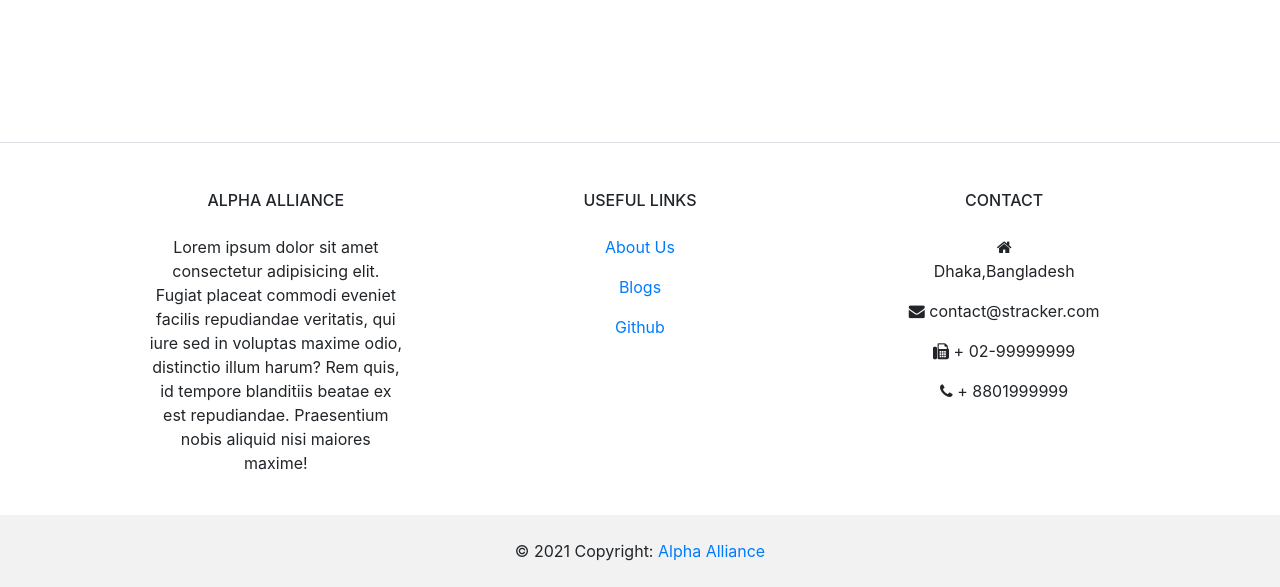
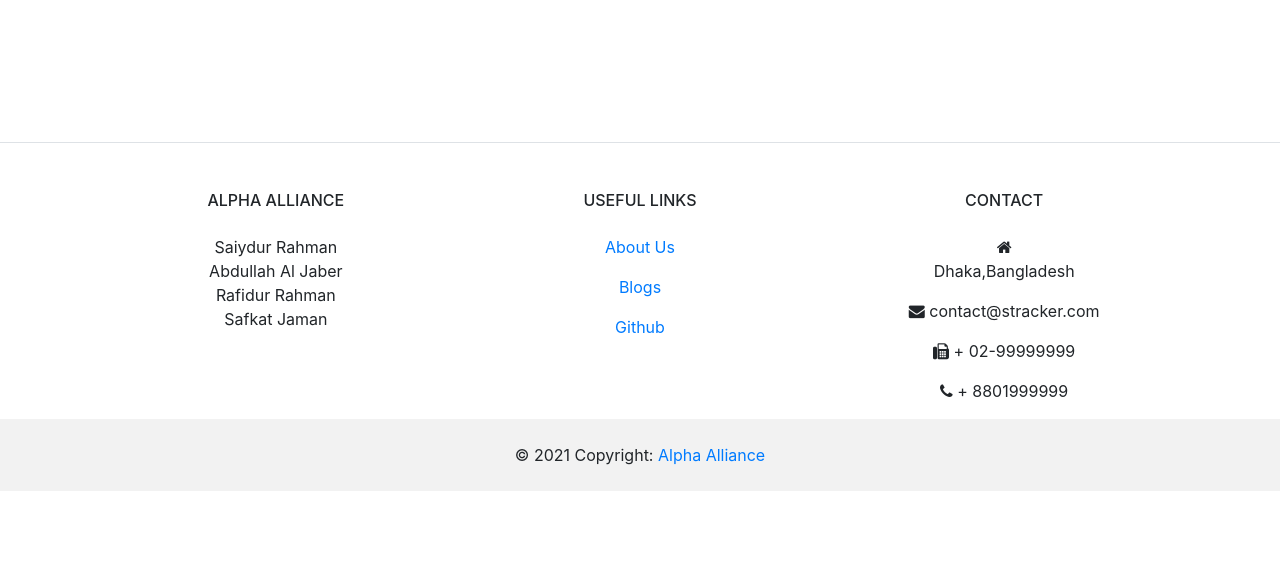
Before and after one commit to Saiydur/StudentTracker, a PHP site: page / in a window 1280 px wide. Shown: the part 997-1584 px from the top of the page. After the commit the page ends 1488 px from the top, so only its background shows below. Run offline with PHP 8.4, Linux system fonts and the light colour scheme; some libraries are stand-ins or nearby versions.

Commit message:
Changes In Index Footer Section

```diff
--- a/index.php
+++ b/index.php
@@ -119,10 +119,10 @@
                             <i class="fas fa-gem me-3"></i>Alpha Alliance
                         </h6>
                         <p>
-                            Lorem ipsum dolor sit amet consectetur adipisicing elit.
-                            Fugiat placeat commodi eveniet facilis repudiandae veritatis,
-                            qui iure sed in voluptas maxime odio, distinctio illum harum? Rem quis, id tempore
-                            blanditiis beatae ex est repudiandae. Praesentium nobis aliquid nisi maiores maxime!
+                            Saiydur Rahman <br>
+                            Abdullah Al Jaber <br>
+                            Rafidur Rahman <br>
+                            Safkat Jaman
                         </p>
                     </div>
                     <!-- Grid column -->
```
